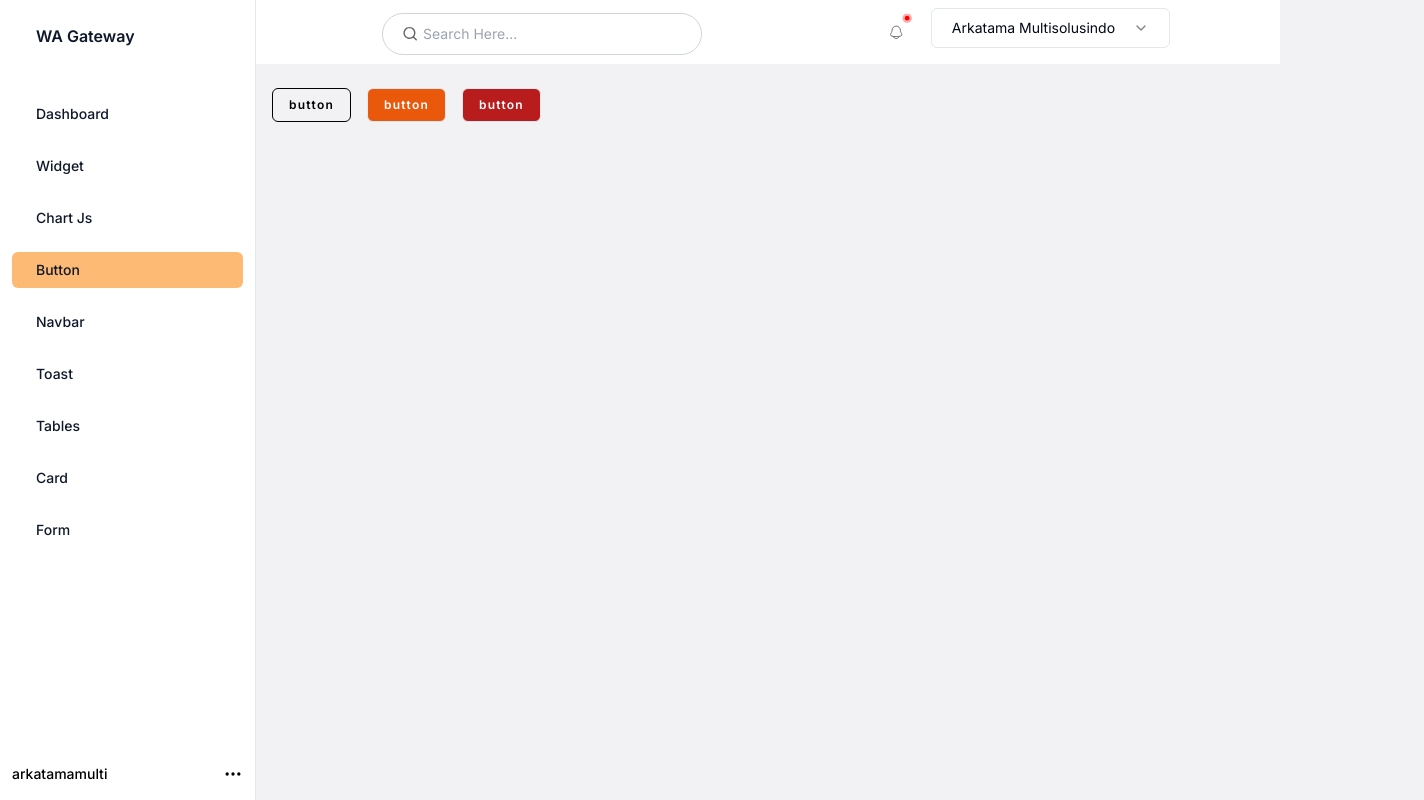
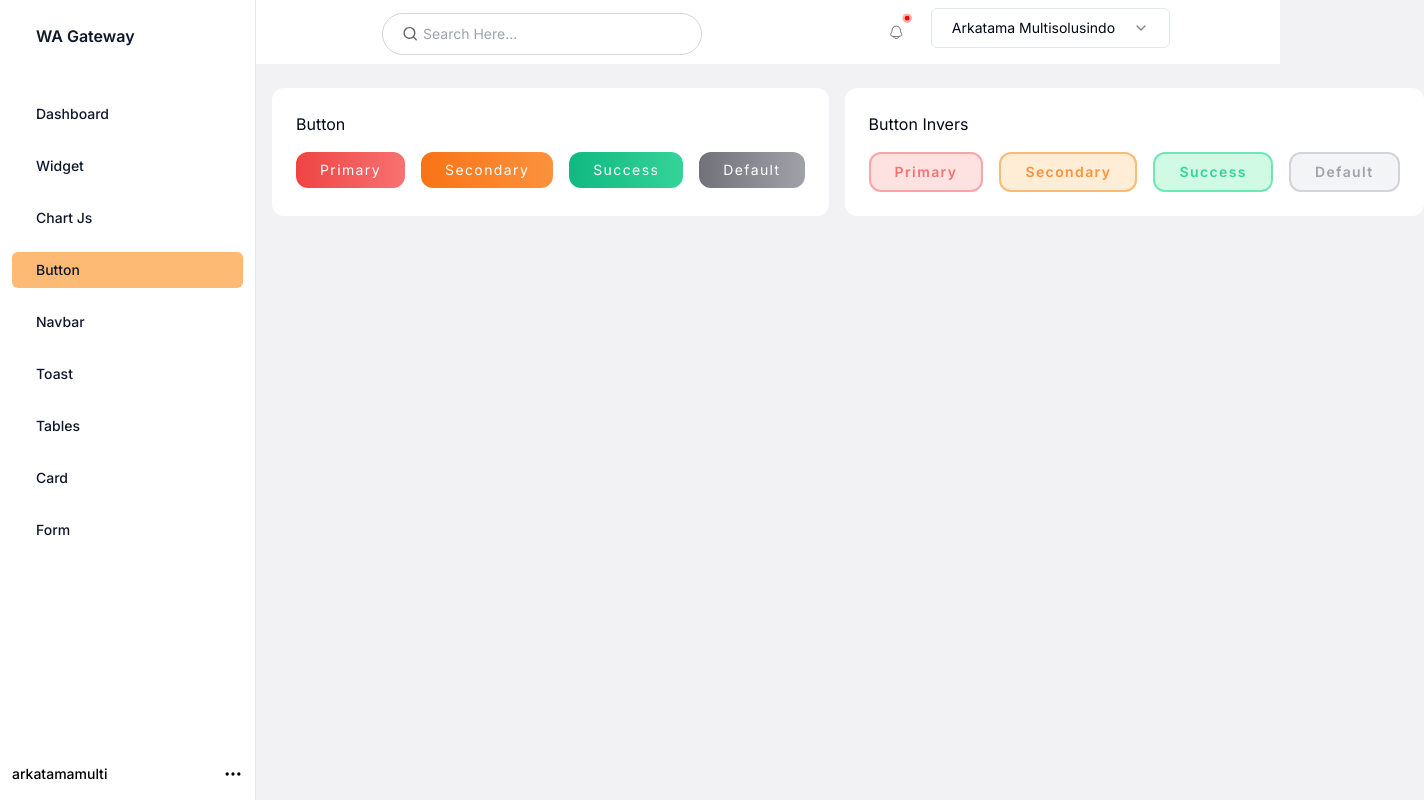
Before and after one commit to isroabdillah/dashboard-next, a Next.js app: page /button in a window 1280 px wide. Shown: the whole page, 1424 px wide, since content can reach past the window. Built offline with nearby package versions, Linux system fonts and the light colour scheme.

Commit message:
[FIX] Buttton

```diff
--- a/src/app/button/page.tsx
+++ b/src/app/button/page.tsx
@@ -3,7 +3,7 @@
 import React from "react";
 
 import LayoutAdmin from "@/components/Layouts/layoutAdmin";
-import Button from "@/components/Forms/Button";
+import Buttons from "@/components/Buttons";
 
 const handleClick = () => {
   console.log("Tombol diklik!");
@@ -12,23 +12,66 @@ const handleClick = () => {
 export default function page() {
   return (
     <LayoutAdmin>
-      <div className="flex gap-x-4 m-4">
-          <Button
-            typeButton="default"
-            title="button"
+      <div className="flex gap-x-4 ml-4">
+        <div className=" p-6 bg-white rounded-xl lg:w-fit">
+          <h5 className="mb-4 font-regular">Button</h5>
+          <div className="flex gap-x-4 ">
+            <Buttons
+              typeButton="primary"
+              title="Primary"
               onClickAction={handleClick}
             />
-          <Button
+
+            <Buttons
               typeButton="secondary"
-            title="button"
+              title="Secondary"
               onClickAction={handleClick}
             />
-          <Button
-            typeButton="primary"
-            title="button"
+
+            <Buttons
+              typeButton="success"
+              title="Success"
+              onClickAction={handleClick}
+            />
+
+            <Buttons
+              typeButton="default"
+              title="Default"
               onClickAction={handleClick}
             />
           </div>
+        </div>
+
+        <div className=" p-6 bg-white rounded-xl lg:w-fit">
+          <h5 className="mb-4 font-regular">Button Invers</h5>
+          <div className="flex gap-x-4 ">
+            <Buttons
+              typeButton="invers-primary"
+              title="Primary"
+              onClickAction={handleClick}
+            />
+
+            <Buttons
+              typeButton="invers-secondary"
+              title="Secondary"
+              onClickAction={handleClick}
+            />
+
+            <Buttons
+              typeButton="invers-success"
+              title="Success"
+              onClickAction={handleClick}
+            />
+
+            <Buttons
+              typeButton="invers-default"
+              title="Default"
+              onClickAction={handleClick}
+            />
+          </div>
+        </div>
+      </div>
+
     </LayoutAdmin>
   );
 }
--- a/src/app/widget/page.tsx
+++ b/src/app/widget/page.tsx
@@ -1,9 +1,15 @@
+
+import Button from '@/components/Buttons'
 import LayoutAdmin from '@/components/Layouts/layoutAdmin'
 import { Widget1 } from '@/components/widget/widget1'
 import { Widget2 } from '@/components/widget/widget2'
 import { Widget3 } from '@/components/widget/widget3'
 import React from 'react'
 
+
+const handleClick = () => {
+  console.log("Tombol diklik!");
+};
 export default function Widget() {
   return (
     <LayoutAdmin>
--- /dev/null
+++ b/src/components/Buttons/index.tsx
@@ -0,0 +1,73 @@
+import React from "react";
+
+type ButtonProps = {
+  title: string;
+  typeButton:
+    | "primary"
+    | "success"
+    | "secondary"
+    | "invers-primary"
+    | "invers-secondary"
+    | "invers-success"
+    | "invers-default"
+    | "default";
+  onClickAction: () => void;
+};
+
+const Buttons: React.FC<ButtonProps> = ({
+  title,
+  typeButton,
+  onClickAction,
+}) => {
+  let buttonClass = "px-4 py-2 font-regular tracking-widest ";
+
+  switch (typeButton) {
+    case "primary":
+      buttonClass +=
+        "p-2 from-red-500 to-red-400 bg-gradient-to-r rounded-xl text-sm text-white px-6 transform transition-all duration-200 hover:to-red-600";
+      break;
+
+    case "success":
+      buttonClass +=
+        "p-2 from-emerald-500 to-emerald-400 bg-gradient-to-r rounded-xl text-sm text-white px-6 transform transition-all duration-200 hover:to-emerald-600";
+      break;
+
+    case "secondary":
+      buttonClass +=
+        "p-2 from-orange-500 to-orange-400 bg-gradient-to-r rounded-xl text-sm text-white px-6 transform transition-all duration-200 hover:to-orange-600";
+      break;
+
+    case "invers-primary":
+      buttonClass +=
+        "p-2 bg-red-100 border-2 border-red-300 rounded-xl text-sm font-semibold text-red-400 px-6 transform transition-all duration-200 hover:bg-red-200 hover:text-red-600";
+      break;
+
+    case "invers-secondary":
+      buttonClass +=
+        "p-2 bg-orange-100 border-2 border-orange-300 rounded-xl text-sm font-semibold text-orange-400 px-6 transform transition-all duration-200 hover:bg-orange-200 hover:text-orange-600";
+      break;
+
+    case "invers-success":
+      buttonClass +=
+        "p-2 bg-emerald-100 border-2 border-emerald-300 rounded-xl text-sm font-semibold text-emerald-400 px-6 transform transition-all duration-200 hover:bg-emerald-200 hover:text-emerald-600";
+      break;
+
+    case "invers-default":
+      buttonClass +=
+        "p-2 bg-gray-100 border-2 border-zinc-300 rounded-xl text-sm font-semibold text-zinc-400 px-6 transform transition-all duration-200 hover:bg-zinc-200 hover:text-zinc-600";
+      break;
+
+    default:
+      buttonClass +=
+        "p-2 from-zinc-500 to-zinc-400 bg-gradient-to-r rounded-xl text-sm text-white px-6 transform transition-all duration-200 hover:to-zinc-600";
+      break;
+  }
+
+  return (
+    <button className={buttonClass} onClick={onClickAction}>
+      {title}
+    </button>
+  );
+};
+
+export default Buttons;
```
Lines whose indentation alone changed are shown as unchanged.
